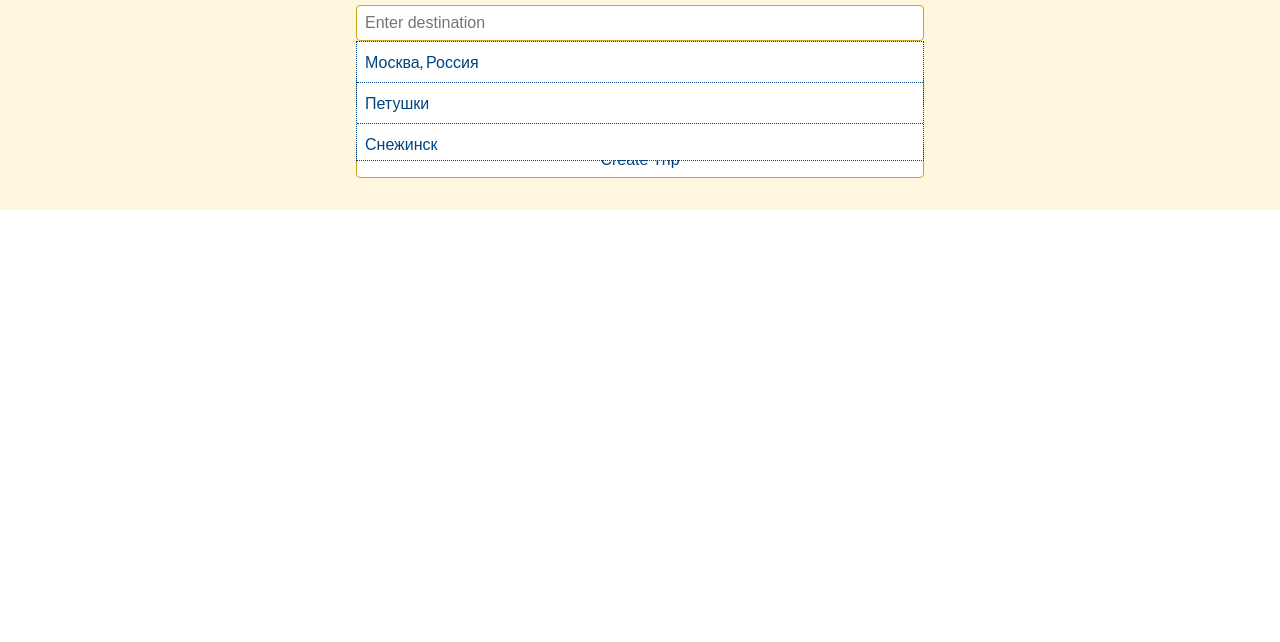
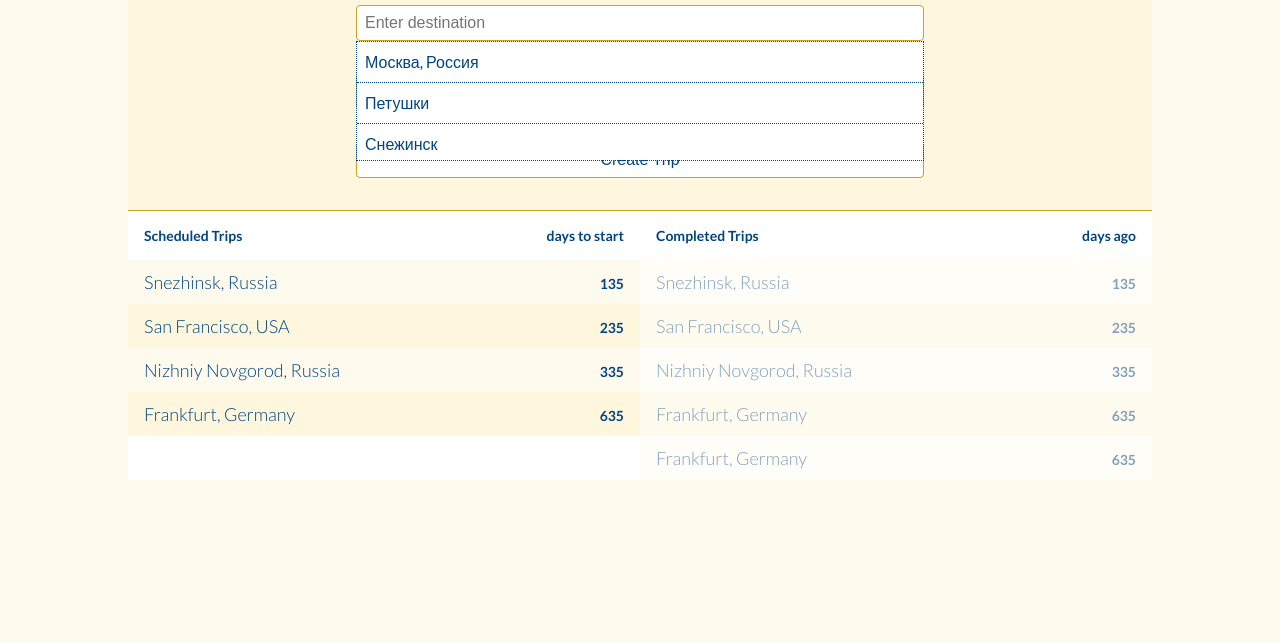
Before and after one commit to el-mariachi/travel-planner, a website built with webpack: page src/static/index.html in a window 1280 px wide. Shown: the part 158-800 px from the top of the page. Built offline with nearby package versions, Linux system fonts and the light colour scheme.

Commit message:
feat: Trips list layout done

```diff
--- a/src/client/styles/body.scss
+++ b/src/client/styles/body.scss
@@ -3,10 +3,16 @@
 @import 'button.scss';
 @import 'header.scss';
 @import 'newtrip.scss';
-// @import 'locations.scss';
+@import 'trips.scss';
 
 body {
     font-family: 'Lato', sans-serif;
     font-size: 62.5%;
     margin: 0;
+    background: $sandVeryLite;
 }
+
+main {
+    max-width: 1024px;
+    margin: 0 auto;
+}
--- /dev/null
+++ b/src/client/styles/trips.scss
@@ -0,0 +1,89 @@
+.trips {
+    display: flex;
+    flex-direction: column;
+    align-items: stretch;
+}
+
+.trips__list {
+    border-top: 1px solid $sandDark;
+    background: $white;
+}
+
+.trips__header {
+    margin: 0 auto;
+    color: $blue;
+    background: $white;
+    font-size: 1.4em;
+    font-weight: 700;
+    padding: 16px;
+    display: flex;
+    justify-content: space-between;
+    max-width: 568px;
+}
+
+.trips--status-completed .trips__inner {
+    filter: opacity(0.5);
+}
+
+.trips--status-scheduled .trips__header::after {
+    content: 'days to start';
+}
+
+.trips--status-completed .trips__header::after {
+    content: 'days ago';
+}
+
+.trips__inner {
+    list-style: none;
+    margin: 0;
+    padding: 0;
+    background: $sandLite;
+}
+
+.trips__item {
+    color: $blue;
+    font-weight: 300;
+    padding: 11px 16px;
+    display: flex;
+    justify-content: center;
+    box-sizing: border-box;
+}
+
+.trips__item:hover {
+    box-shadow: inset 0px 0px 4px 1px rgba(128,128,128,0.5);
+}
+
+.trips__item:nth-child(even) {
+    background: $sandLite;
+}
+
+.trips__item:nth-child(odd) {
+    background: $sandVeryLite;
+}
+
+.trips__data {
+    display: flex;
+    justify-content: space-between;
+    align-items: baseline;
+    width: 100%;
+    max-width: 568px;
+}
+
+.trips__name {
+    font-size: 1.8em;
+}
+
+.trips__countdown {
+    font-size: 1.4em;
+    font-weight: 700;
+}
+
+@media screen and (min-width: 860px) {
+    .trips {
+        flex-direction: row;
+    }
+
+    .trips__list {
+        width: 50%;
+    }
+}
--- a/src/static/index.html
+++ b/src/static/index.html
@@ -48,6 +48,40 @@
                     </div>
                 </div>
             </form>
+            <div class="trips">
+                <div class="trips__list trips--status-scheduled">
+                    <h2 class="trips__header">Scheduled Trips</h2>
+                    <ul class="trips__inner">
+                        <li class="trips__item"><span class="trips__data">
+                                <span class="trips__name">Snezhinsk, Russia</span><span
+                                    class="trips__countdown">135</span>
+                            </span></li>
+                        <li class="trips__item"><span class="trips__data"><span class="trips__name">San Francisco,
+                                    USA</span><span class="trips__countdown">235</span></span></li>
+                        <li class="trips__item"><span class="trips__data"><span class="trips__name">Nizhniy Novgorod,
+                                    Russia</span><span class="trips__countdown">335</span></span></li>
+                        <li class="trips__item"><span class="trips__data"><span class="trips__name">Frankfurt,
+                                    Germany</span><span class="trips__countdown">635</span></span></li>
+                    </ul>
+                </div>
+                <div class="trips__list trips--status-completed">
+                    <h2 class="trips__header">Completed Trips</h2>
+                    <ul class="trips__inner">
+                        <li class="trips__item">
+                            <span class="trips__data"><span class="trips__name">Snezhinsk, Russia</span><span
+                                    class="trips__countdown">135</span></span>
+                        </li>
+                        <li class="trips__item"><span class="trips__data"><span class="trips__name">San Francisco,
+                                    USA</span><span class="trips__countdown">235</span></span></li>
+                        <li class="trips__item"><span class="trips__data"><span class="trips__name">Nizhniy Novgorod,
+                                    Russia</span><span class="trips__countdown">335</span></span></li>
+                        <li class="trips__item"><span class="trips__data"><span class="trips__name">Frankfurt,
+                                    Germany</span><span class="trips__countdown">635</span></span></li>
+                        <li class="trips__item"><span class="trips__data"><span class="trips__name">Frankfurt,
+                                    Germany</span><span class="trips__countdown">635</span></span></li>
+                    </ul>
+                </div>
+            </div>
         </main>
     </div>
     <script>
```
Also changed, not shown: 1 other file.
